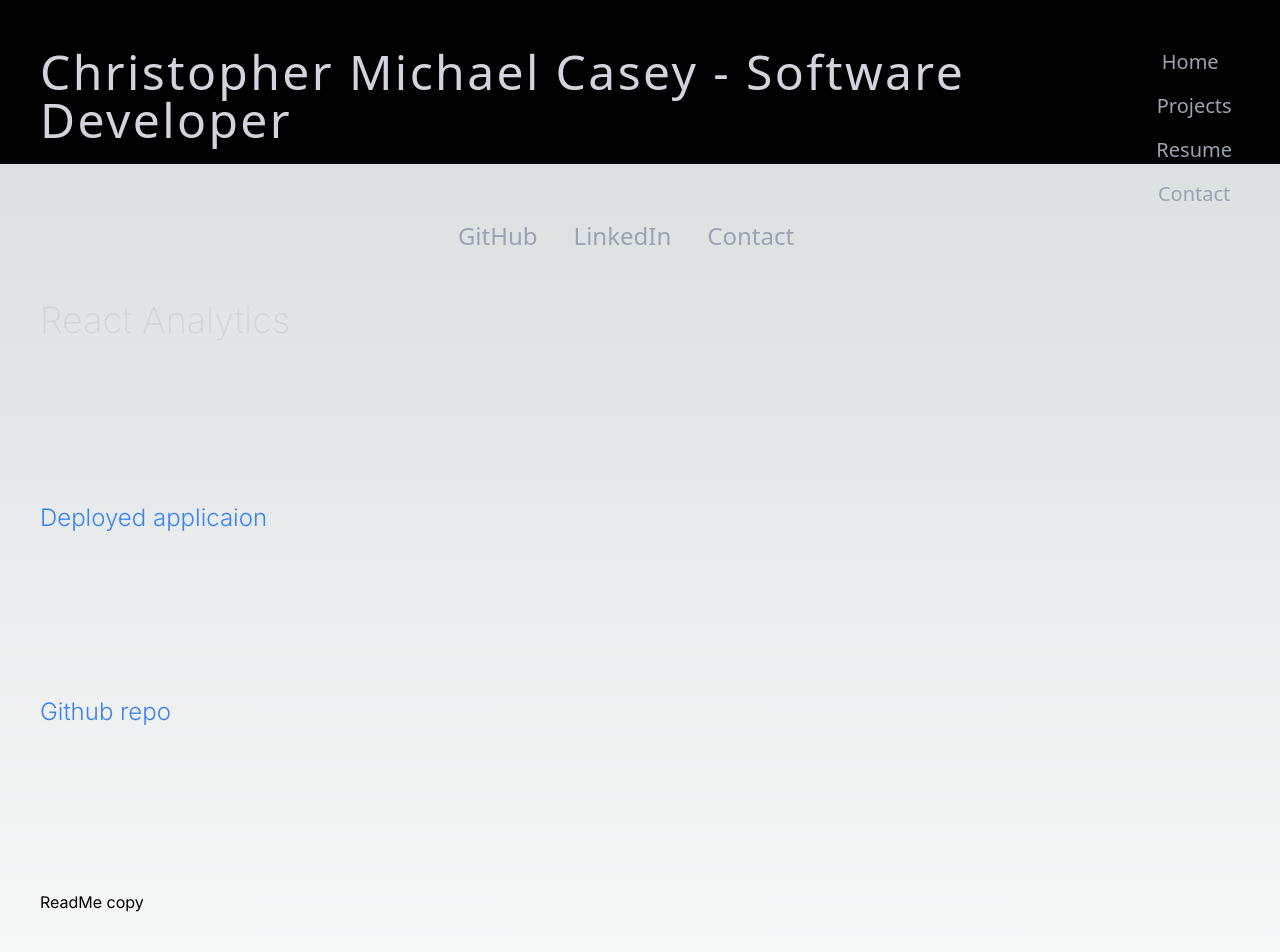
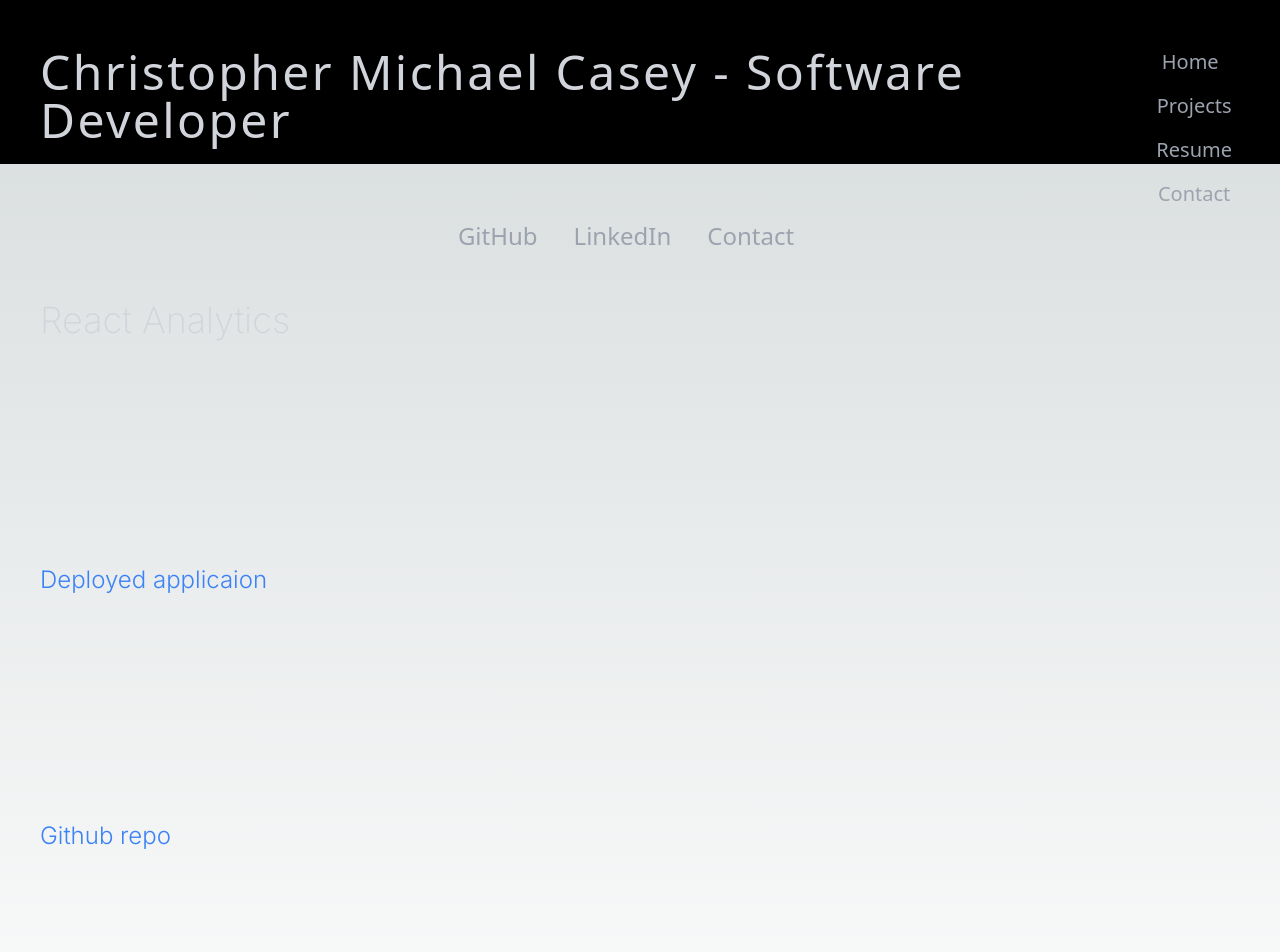
Before and after one commit to ChrisCasey-codestuff/MyPort, a Next.js app: page /reactAnalytics in a window 1280 px wide. Shown: the top 952 px of the page. Built offline with nearby package versions, Linux system fonts and the light colour scheme.

Commit message:
header css tweak

```diff
--- a/components/Header.js
+++ b/components/Header.js
@@ -35,7 +35,7 @@ function Header() {
       </ul>
     </nav>
   </header>
-  <div className="flex flex-row justify-center lg:mr-2  md:mr-2 sm:mr-4">
+  <div className="flex flex-row justify-center lg:mr-2  md:mr-2 sm:mr-0">
     <a href="https://github.com/ChrisCasey-codestuff">
       <p data-aos="fade-right" data-aos-duration="1500" className="text-gray-400 hover:text-gray-500 text-2xl mr-5 p-2 mt-12 font-extralight rounded-sm">GitHub</p>
     </a>
--- a/pages/pokemonTourny.js
+++ b/pages/pokemonTourny.js
@@ -8,7 +8,11 @@ export default function PokemonTourny() {
       <h1 class="text-4xl font-extralight text-gray-300">Pokemon Tournament</h1>
       <a href="https://meek-treacle-ec8ccb.netlify.app/" className="text-2xl tex-blue-500 text-light">Deployed applicaion</a>
       <a href="https://github.com/ChrisCasey-codestuff/WorldPokemonTournament" className="text-2xl tex-blue-500 text-light">Github repo</a>
-      <p>ReadMe copy</p>
+      <div>
+        <h2></h2>
+        <p></p>
+        <ul></ul>
+      </div>
       <p>screenshots</p>
     </main>
   )
--- a/pages/reactAnalytics.js
+++ b/pages/reactAnalytics.js
@@ -8,7 +8,7 @@ export default function ReactAnalytics() {
       <h1 class="text-4xl font-extralight text-gray-300">React Analytics</h1>
       <a href="https://legendary-lily-950389.netlify.app/" className="text-2xl text-blue-500 font-light">Deployed applicaion</a>
       <a href="https://github.com/ChrisCasey-codestuff/react-analytics-dash" className="text-2xl text-blue-500 font-light">Github repo</a>
-      <p>ReadMe copy</p>
+
       <p>screenshots</p>
     </main>
   )
--- a/pages/snakeTwitter.js
+++ b/pages/snakeTwitter.js
@@ -8,7 +8,11 @@ export default function SnakeTwitter() {
       <h1 class="text-4xl font-extralight text-gray-300">Snake Twitter</h1>
       <a href="https://snaketwitter.herokuapp.com/" className="text-2xl text-blue-500 font-light">Deployed applicaion</a>
       <a href="https://github.com/ChrisCasey-codestuff/snakeTwitter" className="text-2xl text-blue-500 font-light">Github repo</a>
-      <p>ReadMe copy</p>
+      <div>
+        <h2></h2>
+        <p></p>
+        <ul></ul>
+      </div>
       <p>screenshots</p>
     </main>
   )
```
